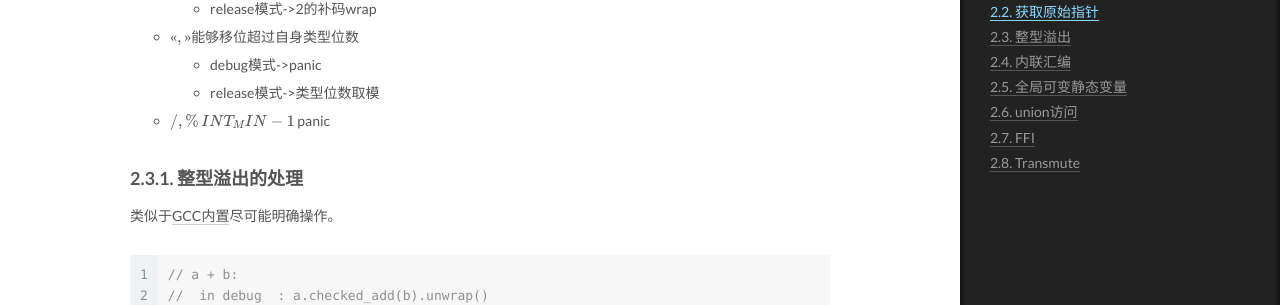
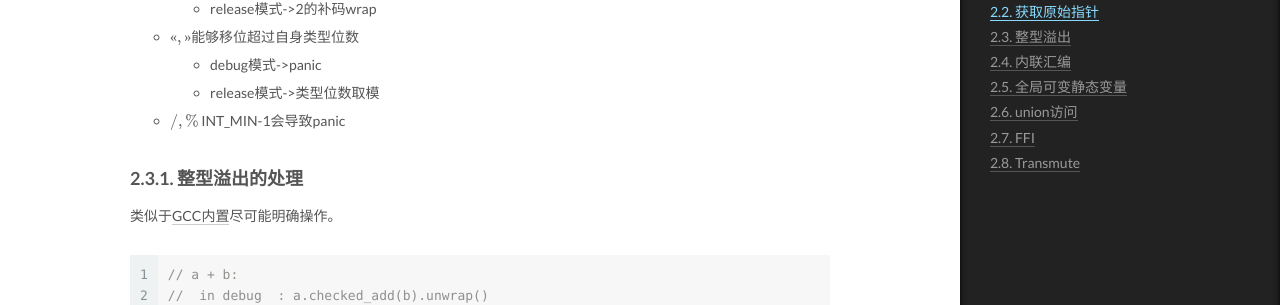
Before and after one commit to Willendless/willendless.github.io, a Jekyll site: the page built from _posts/2021-2-2-unsafe rust.md, in a window 1280 px wide and 1400 px high, scrolled down 1696 px. Shown: the part 146-451 px from the top of the window. Built offline with Jekyll 4.4.1, drawn with Linux system fonts in a browser that asks for light colours; formulas are drawn with MathJax 3; comment, search, counter and statistics services are not loaded.

Commit message:
chore: update post

```diff
--- a/_posts/2021-2-2-unsafe rust.md
+++ b/_posts/2021-2-2-unsafe rust.md
@@ -76,7 +76,7 @@ unsafe {
 + $<<, >>$能够移位超过自身类型位数
   + debug模式->panic
   + release模式->类型位数取模
-+ $/, \%$ $INT_MIN-1$ panic
++ $/, \%$ INT_MIN-1会导致panic
 
 #### 2.3.1. 整型溢出的处理
 
```
